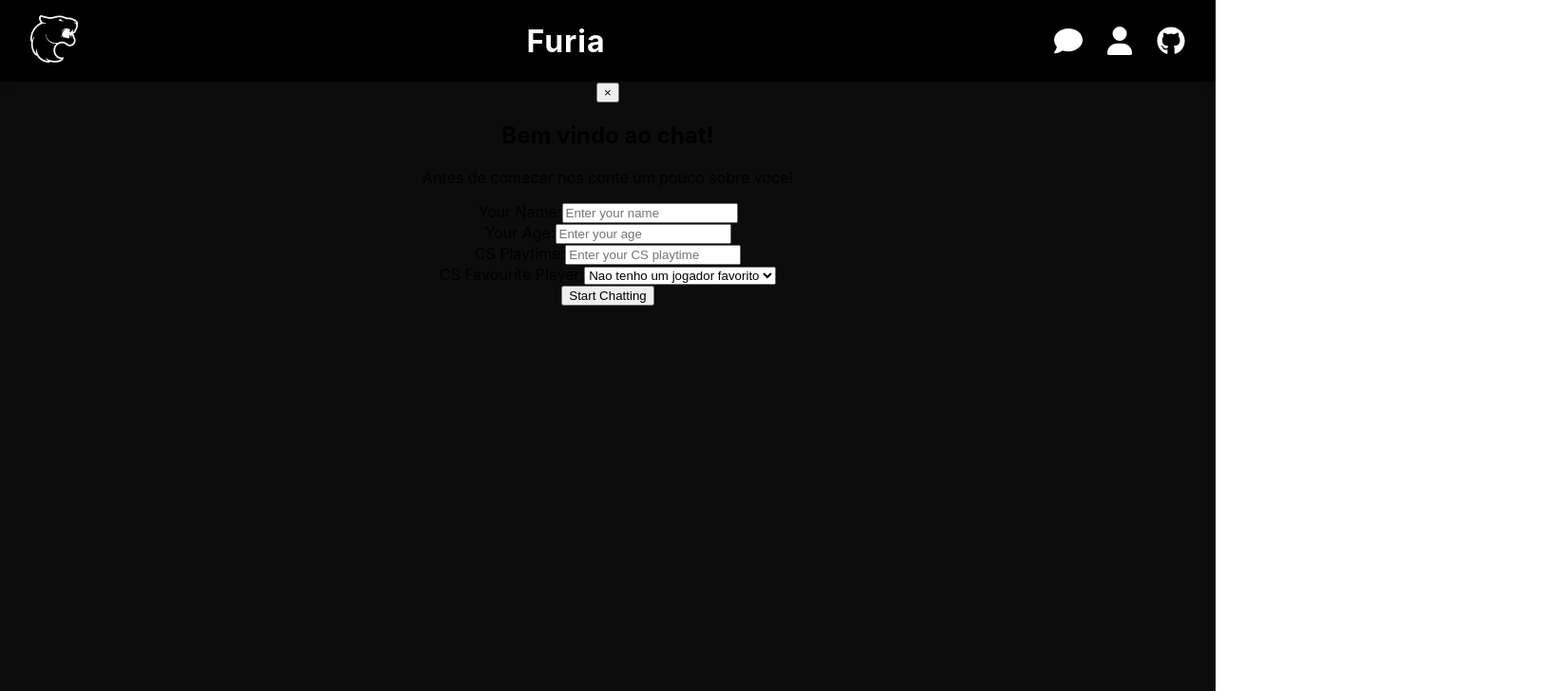
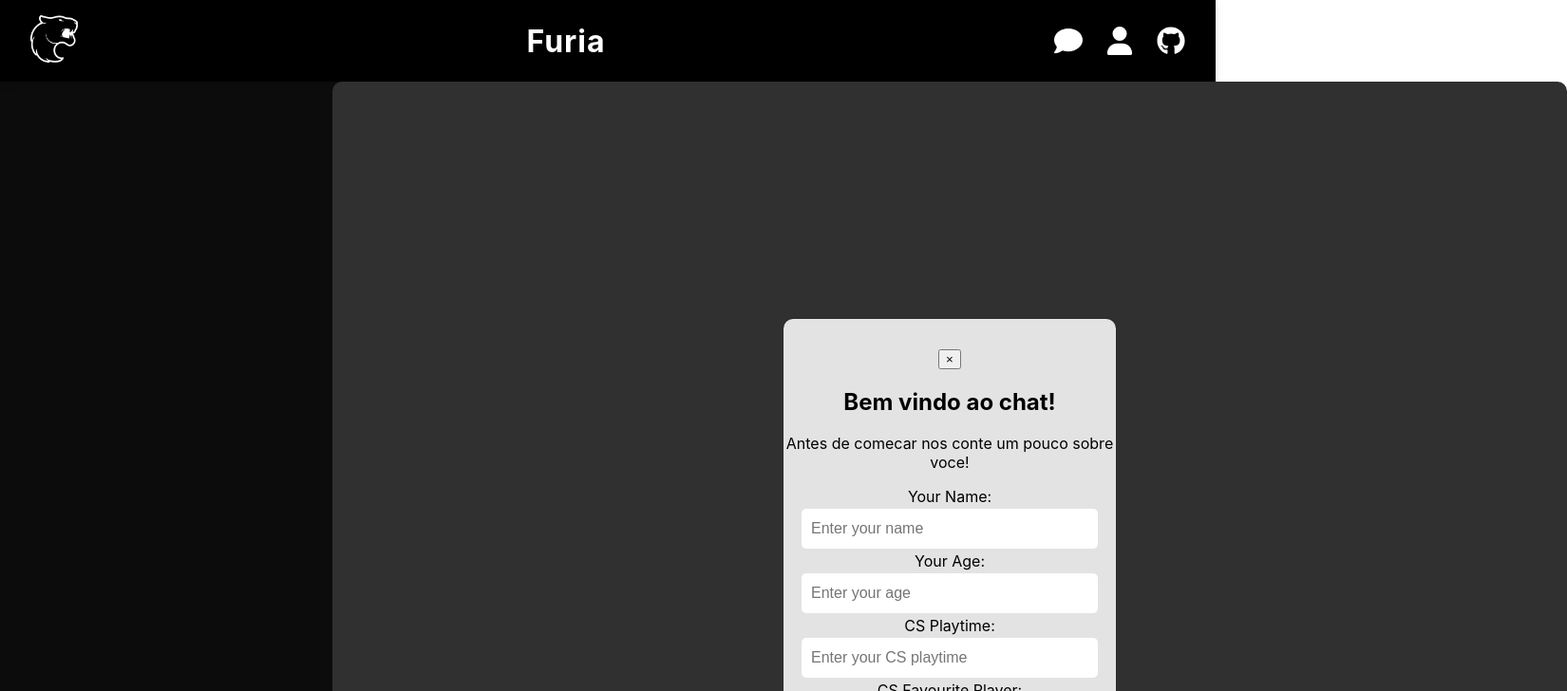
Before and after one commit to aobutakuki/furia-app, a React (Create React App) app in the folder frontend/: page / in a window 1280 px wide. Shown: the top 728 px of the page at 95% size, 1650 px wide, since content can reach past the window. Built offline with nearby package versions, Linux system fonts and the light colour scheme.

Commit message:
updated css and styled components

```diff
--- a/frontend/src/App.css
+++ b/frontend/src/App.css
@@ -1,7 +1,7 @@
 .App {
   text-align: center;
   background-color: rgb(12, 12, 12);
-  height: 100vh;
+  height: 200vh;
 }
 
 .App-logo {
--- /dev/null
+++ b/frontend/src/components/chat/Chat.css
@@ -0,0 +1,11 @@
+.chat-container {
+  display: flex;
+  flex-direction: column;
+  justify-content: center;
+  align-items: center;
+  margin-left: 350px;
+  width: 1300px;
+  height: 1000px;
+  background-color: rgb(48, 48, 48);
+  border-radius: 10px;
+}
--- a/frontend/src/components/chat/Chat.jsx
+++ b/frontend/src/components/chat/Chat.jsx
@@ -2,6 +2,8 @@
 import { useState, useEffect } from "react";
 
 import PreChat from "./PreChat";
+
+import './Chat.css';
 
 function Chat() {
     const [showForm, setShowForm] = useState(true);
--- /dev/null
+++ b/frontend/src/components/chat/PreChat.css
@@ -0,0 +1,38 @@
+.popup-overlay{
+    display:flex;
+    flex-direction:column;
+    justify-content:center;
+    align-items:center;
+    width:350px;
+    height:500px;
+    box-shadow: 0px 0px 1px 0px rgba(0,0,0,0.75);
+    background-color: rgb(228, 227, 227);
+    border-radius:10px;
+}
+
+.popup-overlay form{
+    display:flex;
+    flex-direction:column;
+    justify-content:center;
+    align-items:center;
+
+}
+.popup-overlay form input{
+    width:300px;
+    height:40px;
+    margin:3px 0px;
+    border-radius:5px;
+    border:none;
+    padding-left:10px;
+    font-size:16px;
+}
+
+.popup-overlay form select{
+    width:300px;
+    height:40px;
+    margin:3px 0px;
+    border-radius:5px;
+    border:none;
+    padding-left:10px;
+    font-size:16px;
+}
--- a/frontend/src/components/chat/PreChat.jsx
+++ b/frontend/src/components/chat/PreChat.jsx
@@ -1,5 +1,7 @@
 import React from "react";
 import { useState, useEffect } from "react";
+
+import './PreChat.css';
 
 function PreChat({onSubmit,onClose}){
 
@@ -31,14 +33,28 @@
         return true;
 
     }
+
+    const handleChange = (e) => {
+        const { name, value } = e.target;
+        setFormData(prevData => ({
+            ...prevData,
+            [name]: value
+        }));
+        setErrors(prevErrors => ({
+            ...prevErrors,
+            [name]: ''
+        }));
+
+    }
     const handleSubmit = (e) => {
         e.preventDefault();
         if (validate()) {
+            setErrors({});
           onSubmit(formData);
         }
       };
 
-    return (
+      return (
         <div className="popup-overlay">
             <div className="popup-content animated-fade-in">
                 <button className="close-button" onClick={onClose}>×</button>
@@ -52,6 +68,7 @@
                             type="text"
                             name="name"
                             value={formData.name}
+                            onChange={handleChange}
                             placeholder="Enter your name"
                         />
                         {errors.name && <span className="error-message">{errors.name}</span>}
@@ -62,6 +79,7 @@
                             type="text"
                             name="age"
                             value={formData.age}
+                            onChange={handleChange}
                             placeholder="Enter your age"
                         />
                         {errors.age && <span className="error-message">{errors.age}</span>}
@@ -72,6 +90,7 @@
                             type="text"
                             name="csPlaytime"
                             value={formData.csPlaytime}
+                            onChange={handleChange}
                             placeholder="Enter your CS playtime"
                         />
                         {errors.csPlaytime && <span className="error-message">{errors.csPlaytime}</span>}
@@ -81,8 +100,9 @@
                         <select
                             name="csFavouritePlayer"
                             value={formData.csFavouritePlayer}
+                            onChange={handleChange}
                         >
-                            <option value="">Nao tenho um jogador favorito</option>
+                            <option value="player0">Nao tenho um jogador favorito</option>
                             <option value="player1">Player 1</option>
                             <option value="player2">Player 2</option>
                             <option value="player3">Player 3</option>
@@ -99,8 +119,7 @@
                 </form>
             </div>
         </div>
-      )
-
+    )
 }
 
 
```
